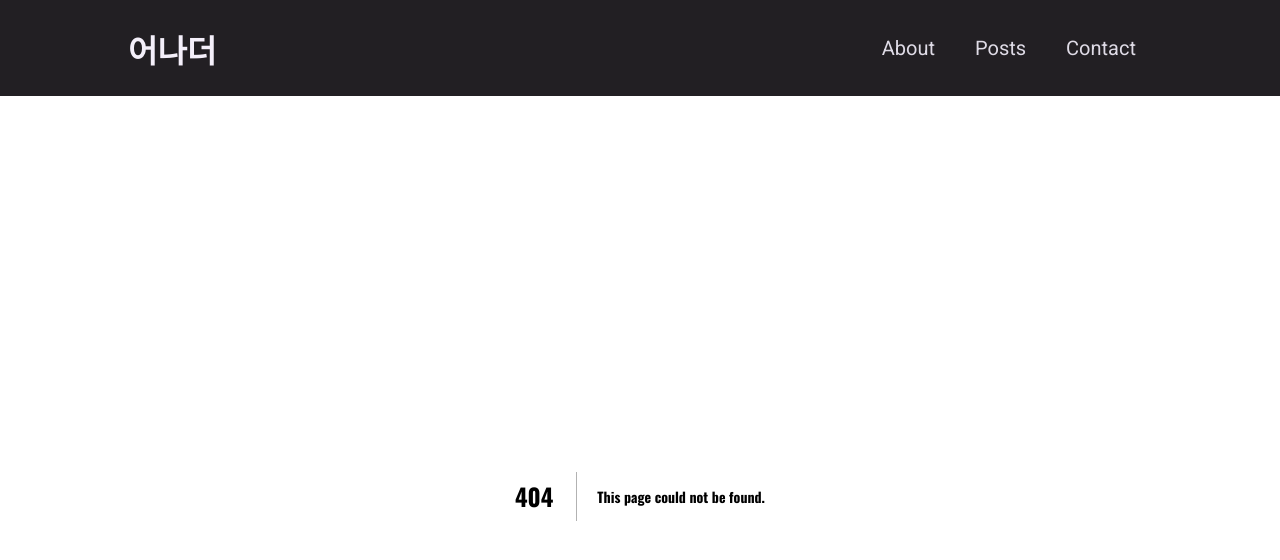
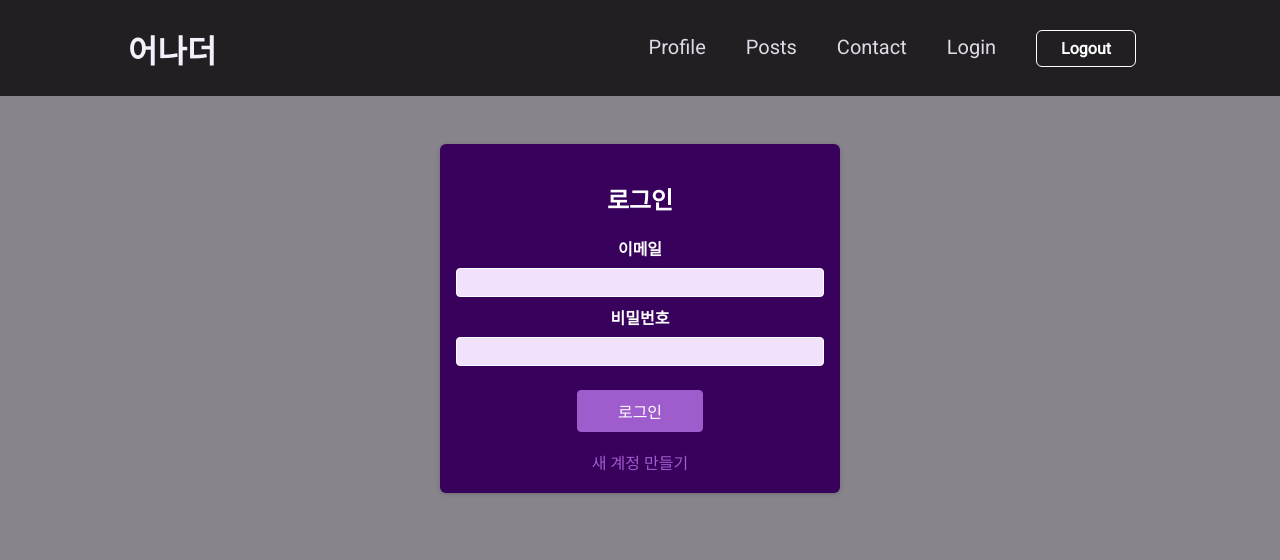
Before and after one commit to mynamesunpower/sunnylog, a Next.js app: page /auth in a window 1280 px wide. Before the commit this address had no page. Shown: the top 560 px of the page. Built offline with nearby package versions, Linux system fonts and the light colour scheme.

Commit message:
login/profile UI

```diff
--- /dev/null
+++ b/components/auth/auth-form.module.css
@@ -0,0 +1,72 @@
+.auth {
+  margin: 3rem auto;
+  width: 95%;
+  max-width: 25rem;
+  border-radius: 6px;
+  background-color: #38015c;
+  box-shadow: 0 1px 4px rgba(0, 0, 0, 0.2);
+  padding: 1rem;
+  text-align: center;
+}
+
+.auth h1 {
+  text-align: center;
+  color: white;
+}
+
+.control {
+  margin-bottom: 0.5rem;
+}
+
+.control label {
+  display: block;
+  color: white;
+  font-weight: bold;
+  margin-bottom: 0.5rem;
+}
+
+.control input {
+  font: inherit;
+  background-color: #f1e1fc;
+  color: #38015c;
+  border-radius: 4px;
+  border: 1px solid white;
+  width: 100%;
+  text-align: left;
+  padding: 0.25rem;
+}
+
+.actions {
+  margin-top: 1.5rem;
+  display: flex;
+  flex-direction: column;
+  align-items: center;
+}
+
+.actions button {
+  cursor: pointer;
+  font: inherit;
+  color: white;
+  background-color: #9f5ccc;
+  border: 1px solid #9f5ccc;
+  border-radius: 4px;
+  padding: 0.5rem 2.5rem;
+}
+
+.actions button:hover {
+  background-color: #873abb;
+  border-color: #873abb;
+}
+
+.actions .toggle {
+  margin-top: 1rem;
+  background-color: transparent;
+  color: #9f5ccc;
+  border: none;
+  padding: 0.15rem 1.5rem;
+}
+
+.actions .toggle:hover {
+  background-color: transparent;
+  color: #ae82cc;
+}
--- /dev/null
+++ b/components/auth/auth-form.tsx
@@ -0,0 +1,38 @@
+import { useState } from 'react';
+import classes from './auth-form.module.css';
+
+function AuthForm() {
+  const [isLogin, setIsLogin] = useState(true);
+
+  function switchAuthModeHandler() {
+    setIsLogin((prevState) => !prevState);
+  }
+
+  return (
+    <section className={classes.auth}>
+      <h1>{isLogin ? '로그인' : '가입하기'}</h1>
+      <form>
+        <div className={classes.control}>
+          <label htmlFor="email">이메일</label>
+          <input type="email" id="email" required />
+        </div>
+        <div className={classes.control}>
+          <label htmlFor="password">비밀번호</label>
+          <input type="password" id="password" required />
+        </div>
+        <div className={classes.actions}>
+          <button>{isLogin ? '로그인' : '계정 생성'}</button>
+          <button
+            type="button"
+            className={classes.toggle}
+            onClick={switchAuthModeHandler}
+          >
+            {isLogin ? '새 계정 만들기' : '존재하는 계정으로 로그인'}
+          </button>
+        </div>
+      </form>
+    </section>
+  );
+}
+
+export default AuthForm;
--- a/components/layout/main-navigation.module.css
+++ b/components/layout/main-navigation.module.css
@@ -31,6 +31,17 @@
     color: var(--color-grey-200);
 }
 
+.header button {
+    font: inherit;
+    background-color: transparent;
+    border: 1px solid white;
+    color: white;
+    font-weight: bold;
+    padding: 0.5rem 1.5rem;
+    border-radius: 6px;
+    cursor: pointer;
+}
+
 @media (min-width: 768px) {
     .header ul {
         gap: 0.5rem;
--- a/components/layout/main-navigation.tsx
+++ b/components/layout/main-navigation.tsx
@@ -1,7 +1,7 @@
-import React from "react";
-import Link from "next/link";
-import Logo from "./logo";
-import classes from "./main-navigation.module.css";
+import React from 'react';
+import Link from 'next/link';
+import Logo from './logo';
+import classes from './main-navigation.module.css';
 
 const MainNavigation: React.FC = () => {
   return (
@@ -14,13 +14,19 @@
       <nav>
         <ul>
           <li>
-            <Link href="/about">About</Link>
+            <Link href="/profile">Profile</Link>
           </li>
           <li>
             <Link href="/posts">Posts</Link>
           </li>
           <li>
             <Link href="/contact">Contact</Link>
+          </li>
+          <li>
+            <Link href="/auth">Login</Link>
+          </li>
+          <li>
+            <button>Logout</button>
           </li>
         </ul>
       </nav>
--- /dev/null
+++ b/components/profile/profile-form.module.css
@@ -0,0 +1,45 @@
+.form {
+  width: 95%;
+  max-width: 25rem;
+  margin: 2rem auto;
+}
+
+.control {
+  margin-bottom: 0.5rem;
+}
+
+.control label {
+  font-weight: bold;
+  margin-bottom: 0.5rem;
+  color: #353336;
+  display: block;
+}
+
+.control input {
+  display: block;
+  font: inherit;
+  width: 100%;
+  border-radius: 4px;
+  border: 1px solid #38015c;
+  padding: 0.25rem;
+  background-color: #f7f0fa;
+}
+
+.action {
+  margin-top: 1.5rem;
+}
+
+.action button {
+  font: inherit;
+  cursor: pointer;
+  padding: 0.5rem 1.5rem;
+  border-radius: 4px;
+  background-color: #38015c;
+  color: white;
+  border: 1px solid #38015c;
+}
+
+.action button:hover {
+  background-color: #540d83;
+  border-color: #540d83;
+}
--- /dev/null
+++ b/pages/auth.tsx
@@ -0,0 +1,8 @@
+import React from 'react';
+import AuthForm from '../components/auth/auth-form';
+
+const AuthPage: React.FC = () => {
+  return <AuthForm />;
+};
+
+export default AuthPage;
```
Also changed, not shown: components/profile/profile-form.tsx (added, +21 -0 lines), components/profile/user-profile.module.css (added, +8 -0 lines), components/profile/user-profile.tsx (added, +15 -0 lines), pages/profile.tsx (added, +8 -0 lines).
